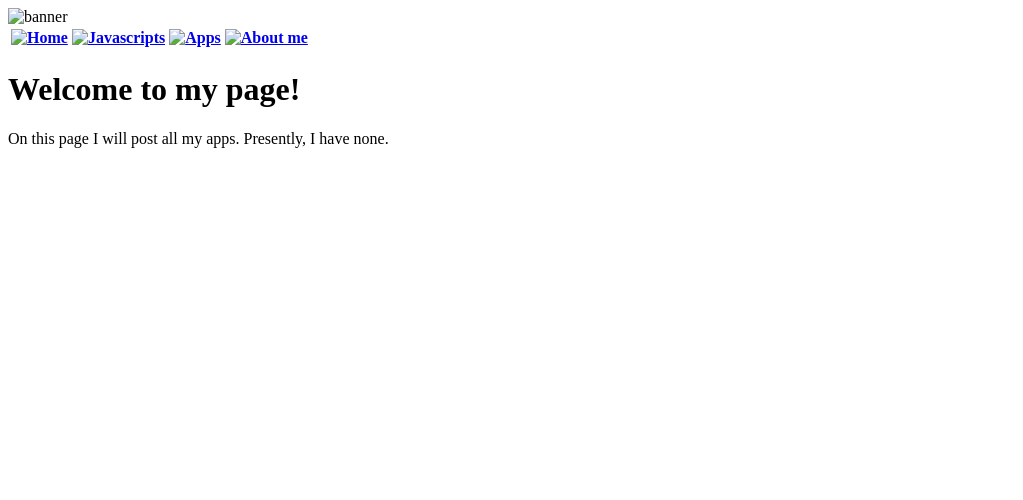
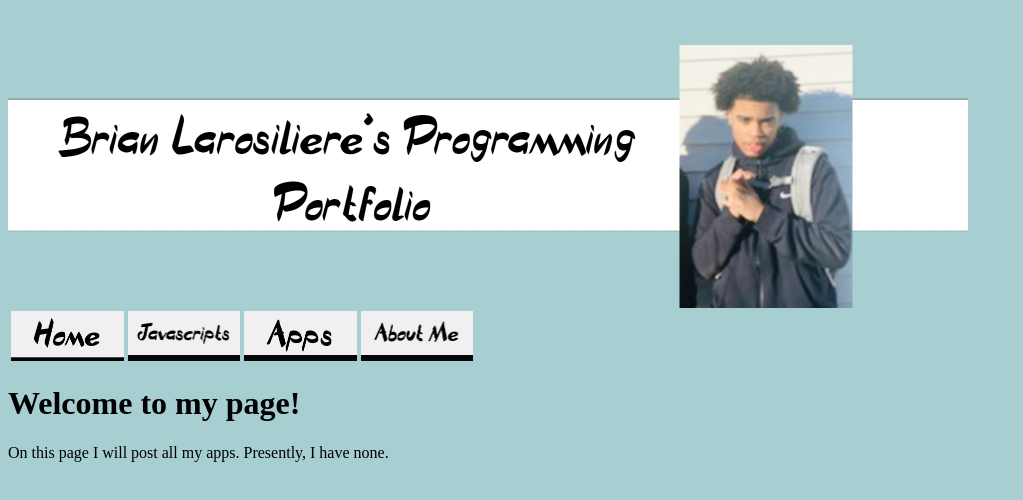
Before and after one commit to Larosiliereb/.github.io, a plain HTML site: page apps.html in a window 1280 px wide. Shown: the whole page, without its empty margins (0-1023 px from the left). Drawn offline with Linux system fonts and the light colour scheme.

Commit message:
Update apps.html

```diff
--- a/apps.html
+++ b/apps.html
@@ -2,22 +2,28 @@
 <html>
   <head>
     <meta charset="utf-8">
-    <Title>Home</Title>
-   </head>
-      <body>
-        <img src=”csc106_banner.jpg” alt="banner">
+    <Title>Apps</Title>
+    <style>
+      body {
+        background-color: #a7ced1;
+      }
+    </style>
+  </head>
+        <div id="photo1">
+        <img src="Banner.PNG" alt="Banner" height="300px">
+        </div id="photo1">
         <table>
           <thread>
             <tr>
-              <th> <a href="Index.html"> <img src=”pasted_image_0.png” alt="Home"> </th> </a>
-              <th> <a href="javascripts.html"><img src=”pasted_image_0_(1).png” alt="Javascripts"> </th> </a>
-              <th> <a href="apps.html"><img src=”pasted_image_0_(2).png” alt="Apps"> </th> </a>
-              <th> <a href="about.html"><img src=”pasted_image_0_(3).png” alt="About me"> </th> </a>
+              <th> <a href="index.html"> <img src="HomeBTN.PNG" alt="Home" height="50px"> </th> </a>
+              <th> <a href="javascripts.html"><img src="JavascriptsBTN.PNG" alt="Javascripts" height="50px"> </th> </a>
+              <th> <a href="apps.html"><img src="AppsBTN.PNG" alt="Apps" height="50px"> </th> </a>
+              <th> <a href="about.html"><img src="AboutmeBTN.PNG" alt="About me" height="50px"> </th> </a>
             </tr>
           </thread>
         </table>
         <h1>Welcome to my page!</h1>
-        <p>On this page I will post all my apps. Presently, I have none.
+        <p>   On this page I will post all my apps. Presently, I have none.
         </p>
     </body>
   </head>
```
